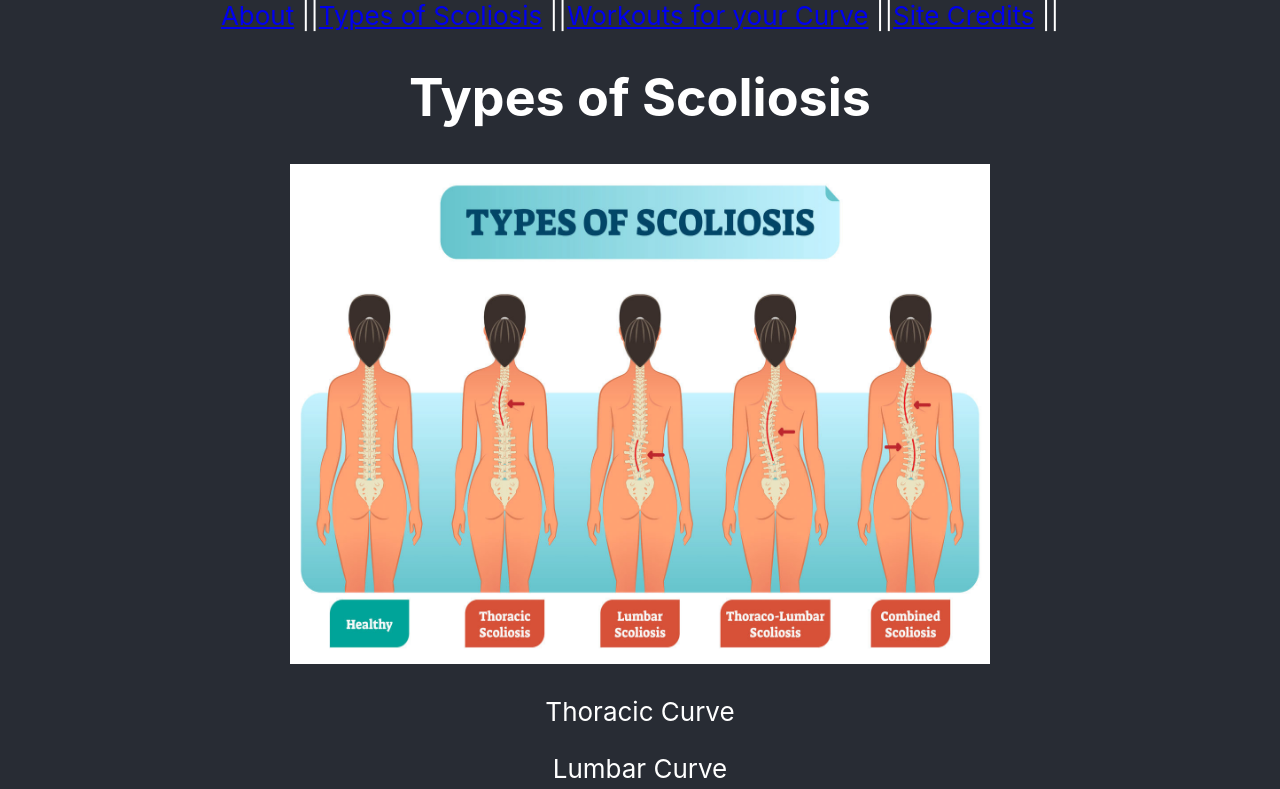
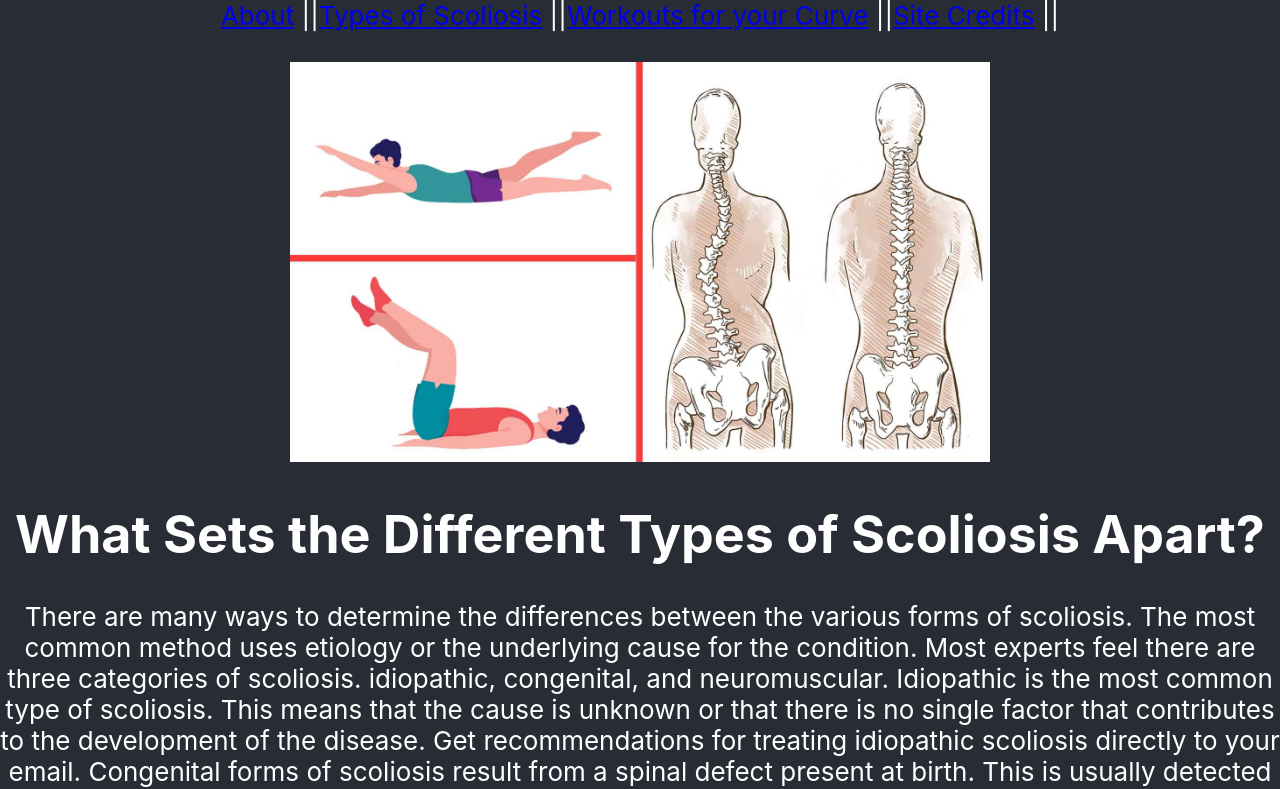
Before and after one commit to YoshiMejia/scoliosis-SPA, a React (Create React App) app: page /types in a window 1280 px wide. Shown: the top 789 px of the page. Built offline with nearby package versions, Linux system fonts and the light colour scheme.

Commit message:
added typesbio for more info

```diff
--- a/src/containers/TypesContainer.js
+++ b/src/containers/TypesContainer.js
@@ -1,8 +1,10 @@
 import React from 'react';
-import types_of_scoly from '../types_of_scoly.jpeg';
+// import types_of_scoly from '../types_of_scoly.jpeg';
+import workout_spine from '../workout_spine.jpeg';
 import { Thoracic } from '../components/types_components/Thoracic';
 import { Lumbar } from '../components/types_components/Lumbar';
 import { Thoracolumbar } from '../components/types_components/Thoracolumbar';
+import { TypesBio } from '../components/types_components/Types_Bio';
 // import { connect } from 'react-redux'
 
 
@@ -43,8 +45,10 @@ class TypesContainer extends React.Component {
     render(){
         return(
             <div id="types-container">
-                <h1>Types of Scoliosis</h1>
-                    {<img src={types_of_scoly} alt="types_of_scoliosis" className='type_pic'/>}
+                <br />
+                    {<img src={workout_spine} alt="workouts_pic" className='workouts_pic'/>}
+                < TypesBio/>
+                    {/* {<img src={types_of_scoly} alt="types_of_scoliosis" className='type_pic'/>} */}
 
                     <p className='thoracic-button' onClick={this.hideForm}>Thoracic Curve</p>
                         {this.state.showThoracic && <Thoracic />}
```
